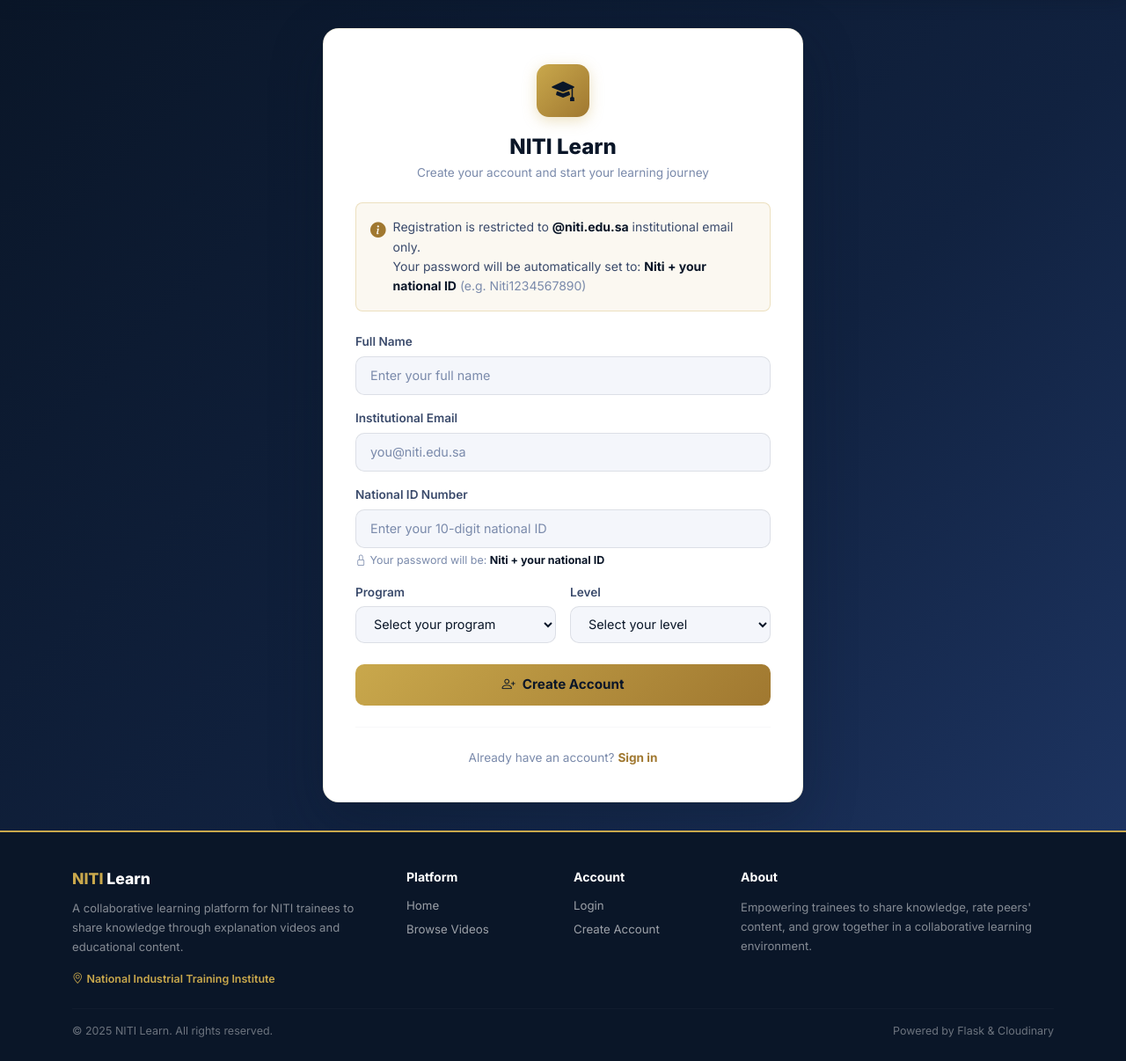
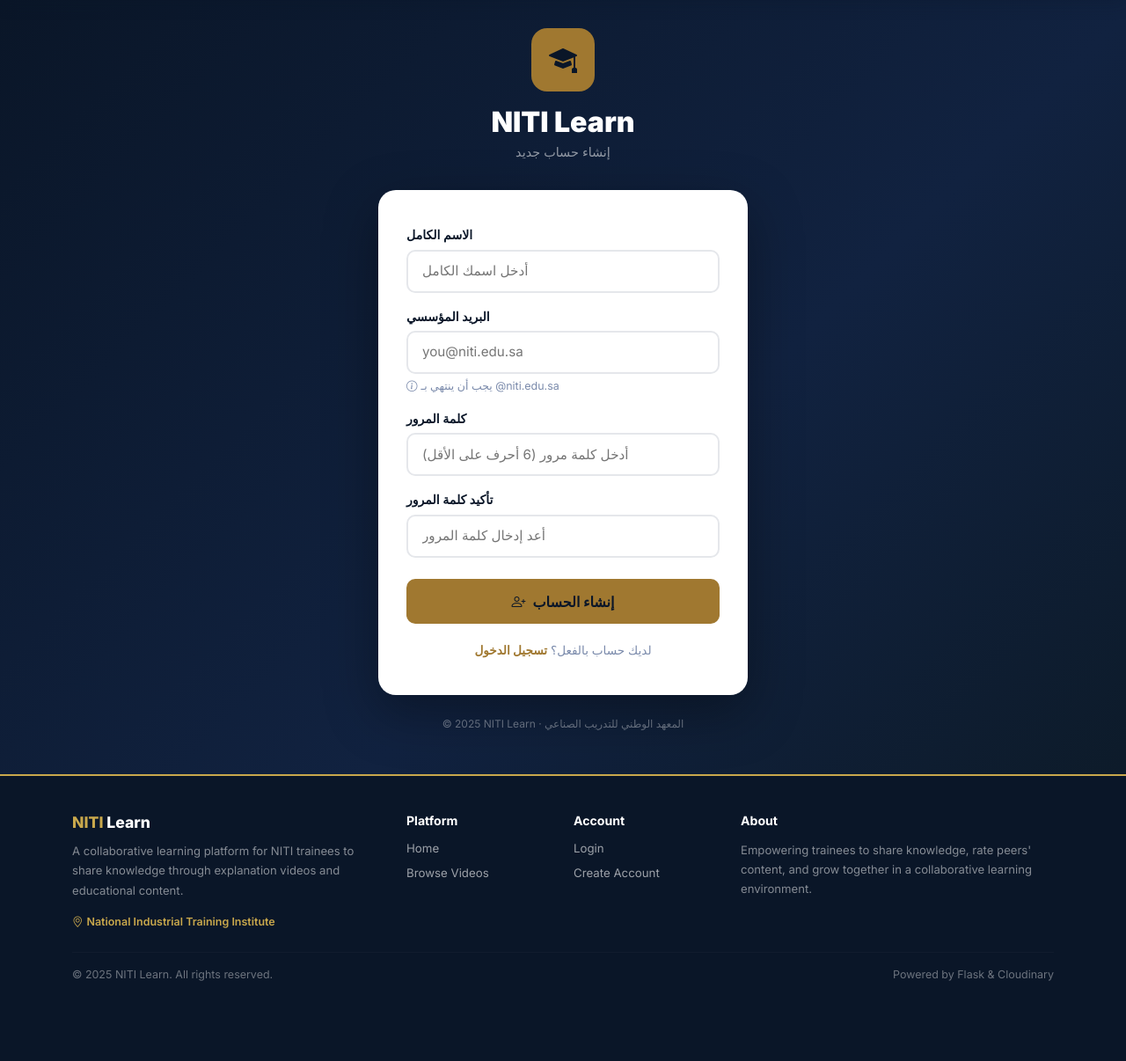
Before and after one commit to lywy71290-hue/peerlearn, a Flask app: page /register in a window 1280 px wide. Shown: the part 62-1268 px from the top of the page at 88% size. After the commit the page ends 1177 px from the top, so only its background shows below. Run offline with Flask 3, Linux system fonts and the light colour scheme; parts of the project's set-up code (start-up, migrations or seed data) failed here and were passed over; some libraries are stand-ins or nearby versions.

Commit message:
feat: self-registration with email+password+OTP, 1-year session

```diff
--- a/app.py
+++ b/app.py
@@ -1,5 +1,6 @@
 import os
 import logging
+from datetime import timedelta
 from flask import Flask, render_template
 from flask_sqlalchemy import SQLAlchemy
 from flask_login import LoginManager
@@ -16,6 +17,10 @@
 
     # ─── Configuration ────────────────────────────────────────────────────────
     app.config["SECRET_KEY"] = os.environ.get("SECRET_KEY", "dev-secret-key-change-in-prod")
+
+    # Session lasts 1 year
+    app.config["REMEMBER_COOKIE_DURATION"] = timedelta(days=365)
+    app.config["PERMANENT_SESSION_LIFETIME"] = timedelta(days=365)
 
     database_url = os.environ.get("DATABASE_URL", "")
     if not database_url:
--- a/routes/auth.py
+++ b/routes/auth.py
@@ -1,16 +1,19 @@
 from flask import Blueprint, render_template, redirect, url_for, flash, request, session
 from flask_login import login_user, logout_user, login_required, current_user
+from datetime import timedelta
 from app import db
 from models.user import User
 from models.otp import OTPCode
-from utils.email_notif import send_otp_email
+from utils.email_notif import send_otp_email, send_register_otp_email
 import logging
+import random
+import string
 
 logger = logging.getLogger(__name__)
 auth_bp = Blueprint("auth", __name__)
 
 
-# ─── Step 1: Email + Password ─────────────────────────────────────────────────
+# ─── Step 1: Email + Password (Login) ────────────────────────────────────────
 @auth_bp.route("/login", methods=["GET", "POST"])
 def login():
     if current_user.is_authenticated:
@@ -43,7 +46,6 @@
         if email_sent:
             flash(f"A 6-digit code has been sent to {user.email}. Enter it below.", "info")
         else:
-            # Dev fallback: show code on screen if email not configured
             flash(f"[DEV] Email not configured. Your code is: {otp.code}", "warning")
 
         return redirect(url_for("auth.verify_otp"))
@@ -51,7 +53,7 @@
     return render_template("auth/login.html")
 
 
-# ─── Step 2: Verify OTP ───────────────────────────────────────────────────────
+# ─── Step 2: Verify OTP (Login) ───────────────────────────────────────────────
 @auth_bp.route("/verify-otp", methods=["GET", "POST"])
 def verify_otp():
     if current_user.is_authenticated:
@@ -71,7 +73,6 @@
     if request.method == "POST":
         entered_code = request.form.get("otp_code", "").strip()
 
-        # Find the latest valid OTP for this user
         otp = OTPCode.query.filter_by(user_id=user_id, used=False)\
                            .order_by(OTPCode.created_at.desc()).first()
 
@@ -84,21 +85,21 @@
             flash("Incorrect code. Please try again.", "danger")
             return render_template("auth/verify_otp.html", email=user.email)
 
-        # ✅ OTP correct — mark as used and log in
+        # ✅ OTP correct — mark as used and log in (remember for 1 year)
         otp.used = True
         db.session.commit()
 
         session.pop("pending_user_id", None)
         next_page = session.pop("next_page", "") or url_for("main.dashboard")
 
-        login_user(user, remember=True)
+        login_user(user, remember=True, duration=timedelta(days=365))
         flash(f"Welcome back, {user.username}!", "success")
         return redirect(next_page)
 
     return render_template("auth/verify_otp.html", email=user.email)
 
 
-# ─── Resend OTP ───────────────────────────────────────────────────────────────
+# ─── Resend OTP (Login) ───────────────────────────────────────────────────────
 @auth_bp.route("/resend-otp", methods=["POST"])
 def resend_otp():
     user_id = session.get("pending_user_id")
@@ -109,11 +110,9 @@
     if not user:
         return redirect(url_for("auth.login"))
 
-    # Invalidate old OTPs
     OTPCode.query.filter_by(user_id=user_id, used=False).update({"used": True})
     db.session.commit()
 
-    # Generate new OTP
     otp = OTPCode(user_id=user.id)
     db.session.add(otp)
     db.session.commit()
@@ -145,56 +144,126 @@
     return render_template("auth/profile.html", videos=videos)
 
 
-# ─── Register (self-registration for trainees) ───────────────────────────────
+# ─── Register: Step 1 — Enter name, email, password ──────────────────────────
 @auth_bp.route("/register", methods=["GET", "POST"])
 def register():
     if current_user.is_authenticated:
         return redirect(url_for("main.dashboard"))
 
     if request.method == "POST":
-        username    = request.form.get("username", "").strip()
-        email       = request.form.get("email", "").strip().lower()
-        national_id = request.form.get("national_id", "").strip()
-        program     = request.form.get("program", "academic").strip()
-        level       = request.form.get("level", "Beginner").strip()
+        username         = request.form.get("username", "").strip()
+        email            = request.form.get("email", "").strip().lower()
+        password         = request.form.get("password", "").strip()
+        confirm_password = request.form.get("confirm_password", "").strip()
 
-        # Validate required fields
-        if not username or not email or not national_id:
-            flash("Please fill in all required fields.", "danger")
+        # Validate fields
+        if not username or not email or not password:
+            flash("يرجى تعبئة جميع الحقول المطلوبة.", "danger")
             return render_template("auth/register.html")
 
-        # Validate email domain
         if not email.endswith("@niti.edu.sa"):
-            flash("Only @niti.edu.sa institutional emails are allowed.", "danger")
+            flash("يُسمح فقط بالبريد المؤسسي @niti.edu.sa", "danger")
             return render_template("auth/register.html")
 
-        # Validate national ID
-        if not national_id.isdigit() or len(national_id) != 10:
-            flash("National ID must be exactly 10 digits.", "danger")
+        if len(password) < 6:
+            flash("كلمة المرور يجب أن تكون 6 أحرف على الأقل.", "danger")
             return render_template("auth/register.html")
 
-        # Check duplicates
-        if User.query.filter_by(email=email).first():
-            flash("An account with this email already exists.", "danger")
+        if password != confirm_password:
+            flash("كلمتا المرور غير متطابقتين.", "danger")
             return render_template("auth/register.html")
 
-        if User.query.filter_by(national_id=national_id).first():
-            flash("An account with this national ID already exists.", "danger")
+        # Check duplicate email
+        if User.query.filter_by(email=email).first():
+            flash("يوجد حساب بهذا البريد الإلكتروني بالفعل.", "danger")
             return render_template("auth/register.html")
 
-        # Create user — password = Niti + national_id
+        # Generate OTP code (6 digits)
+        otp_code = ''.join(random.choices(string.digits, k=6))
+
+        # Store pending registration data in session
+        session["pending_register"] = {
+            "username": username,
+            "email": email,
+            "password": password,
+            "otp_code": otp_code,
+        }
+
+        # Send OTP to email
+        email_sent = send_register_otp_email(email, username, otp_code)
+
+        if email_sent:
+            flash(f"أُرسل رمز التحقق إلى {email}. أدخله أدناه.", "info")
+        else:
+            flash(f"[DEV] الرمز هو: {otp_code}", "warning")
+
+        return redirect(url_for("auth.verify_register_otp"))
+
+    return render_template("auth/register.html")
+
+
+# ─── Register: Step 2 — Verify OTP ───────────────────────────────────────────
+@auth_bp.route("/verify-register-otp", methods=["GET", "POST"])
+def verify_register_otp():
+    if current_user.is_authenticated:
+        return redirect(url_for("main.dashboard"))
+
+    pending = session.get("pending_register")
+    if not pending:
+        flash("انتهت الجلسة. يرجى إعادة التسجيل.", "danger")
+        return redirect(url_for("auth.register"))
+
+    email = pending.get("email", "")
+
+    if request.method == "POST":
+        entered_code = request.form.get("otp_code", "").strip()
+
+        if entered_code != pending.get("otp_code"):
+            flash("الرمز غير صحيح. يرجى المحاولة مرة أخرى.", "danger")
+            return render_template("auth/verify_register_otp.html", email=email)
+
+        # ✅ OTP correct — create the user account
+        # Re-check email not taken (race condition guard)
+        if User.query.filter_by(email=email).first():
+            session.pop("pending_register", None)
+            flash("يوجد حساب بهذا البريد الإلكتروني بالفعل.", "danger")
+            return redirect(url_for("auth.register"))
+
         user = User(
-            username=username,
-            email=email,
-            national_id=national_id,
-            program=program,
-            level=level,
+            username=pending["username"],
+            email=pending["email"],
         )
-        user.set_password("Niti" + national_id)
+        user.set_password(pending["password"])
         db.session.add(user)
         db.session.commit()
 
-        flash("Account created successfully! You can now sign in.", "success")
-        return redirect(url_for("auth.login"))
+        session.pop("pending_register", None)
 
-    return render_template("auth/register.html")
+        # Log in immediately with 1-year session
+        login_user(user, remember=True, duration=timedelta(days=365))
+        flash(f"مرحباً {user.username}! تم إنشاء حسابك بنجاح.", "success")
+        return redirect(url_for("main.dashboard"))
+
+    return render_template("auth/verify_register_otp.html", email=email)
+
+
+# ─── Resend Register OTP ──────────────────────────────────────────────────────
+@auth_bp.route("/resend-register-otp", methods=["POST"])
+def resend_register_otp():
+    pending = session.get("pending_register")
+    if not pending:
+        return redirect(url_for("auth.register"))
+
+    # Generate new OTP
+    otp_code = ''.join(random.choices(string.digits, k=6))
+    pending["otp_code"] = otp_code
+    session["pending_register"] = pending
+
+    email_sent = send_register_otp_email(pending["email"], pending["username"], otp_code)
+
+    if email_sent:
+        flash(f"تم إرسال رمز جديد إلى {pending['email']}.", "info")
+    else:
+        flash(f"[DEV] الرمز الجديد هو: {otp_code}", "warning")
+
+    return redirect(url_for("auth.verify_register_otp"))
--- a/templates/auth/register.html
+++ b/templates/auth/register.html
@@ -1,120 +1,122 @@
 {% extends "base.html" %}
-{% block title %}Create Account — NITI Learn{% endblock %}
+{% block title %}إنشاء حساب — NITI Learn{% endblock %}
 
 {% block content %}
-<div class="auth-page">
-  <div class="container">
-    <div class="row justify-content-center">
-      <div class="col-sm-10 col-md-8 col-lg-6">
-        <div class="auth-card">
+<div style="min-height:100vh; display:flex; align-items:center; justify-content:center;
+            background:linear-gradient(135deg, var(--navy) 0%, #112240 60%, #0d1b2a 100%);
+            padding:2rem 1rem;">
 
-          <div class="text-center mb-4">
-            <div class="auth-logo">
+  <div style="width:100%; max-width:420px;">
+
+    <!-- Branding -->
+    <div style="text-align:center; margin-bottom:2rem;">
+      <div style="width:72px; height:72px; background:var(--gold-dark); border-radius:18px;
+                  display:flex; align-items:center; justify-content:center;
+                  margin:0 auto 1rem; font-size:2rem; color:var(--navy);">
         <i class="bi bi-mortarboard-fill"></i>
       </div>
-            <h4 style="font-weight:800; color:var(--navy); margin-bottom:.25rem;">NITI Learn</h4>
-            <p style="color:var(--text-muted); font-size:.85rem; margin:0;">Create your account and start your learning journey</p>
+      <h1 style="color:#fff; font-weight:900; font-size:2rem; margin-bottom:.25rem;">NITI Learn</h1>
+      <p style="color:rgba(255,255,255,.55); font-size:.9rem; margin:0;">إنشاء حساب جديد</p>
     </div>
+
+    <!-- Card -->
+    <div style="background:#fff; border-radius:20px; padding:2.5rem 2rem;
+                box-shadow:0 20px 60px rgba(0,0,0,.35);">
 
       {% with messages = get_flashed_messages(with_categories=true) %}
         {% for cat, msg in messages %}
-              <div class="alert alert-{{ 'danger' if cat == 'error' else cat }} alert-dismissible fade show rounded-3 mb-3" role="alert">
-                <i class="bi bi-exclamation-circle me-2"></i>{{ msg }}
-                <button type="button" class="btn-close" data-bs-dismiss="alert"></button>
+          <div style="padding:.7rem 1rem; border-radius:8px; margin-bottom:1rem; font-size:.86rem;
+                      background:{{ '#fef2f2' if cat == 'danger' else ('#fffbeb' if cat == 'warning' else '#eff6ff') }};
+                      color:{{ '#dc2626' if cat == 'danger' else ('#92400e' if cat == 'warning' else '#1d4ed8') }};
+                      border:1px solid {{ '#fecaca' if cat == 'danger' else ('#fde68a' if cat == 'warning' else '#bfdbfe') }};">
+            <i class="bi bi-{{ 'exclamation-circle' if cat == 'danger' else ('exclamation-triangle' if cat == 'warning' else 'info-circle') }} me-1"></i>{{ msg }}
           </div>
         {% endfor %}
       {% endwith %}
 
-          <!-- Info notice -->
-          <div class="d-flex align-items-start gap-2 mb-4 p-3 rounded-3"
-               style="background:rgba(201,168,76,.08); border:1px solid rgba(201,168,76,.3);">
-            <i class="bi bi-info-circle-fill" style="color:var(--gold-dark); font-size:1.1rem; margin-top:.1rem;"></i>
-            <small style="color:var(--text-mid); line-height:1.6;">
-              Registration is restricted to <strong style="color:var(--navy);">@niti.edu.sa</strong> institutional email only.<br>
-              Your password will be automatically set to: <strong style="color:var(--navy);">Niti + your national ID</strong>
-              <span style="color:var(--text-muted);">(e.g. Niti1234567890)</span>
+      <form method="POST" action="{{ url_for('auth.register') }}">
+
+        <!-- Full Name -->
+        <div style="margin-bottom:1rem;">
+          <label style="display:block; font-weight:600; color:var(--navy); font-size:.88rem; margin-bottom:.4rem;">
+            الاسم الكامل
+          </label>
+          <input type="text" name="username" required minlength="3" maxlength="80"
+                 placeholder="أدخل اسمك الكامل"
+                 style="width:100%; padding:.7rem 1rem; border:2px solid #e5e7eb; border-radius:10px;
+                        font-size:.95rem; outline:none; font-family:inherit; color:var(--navy);
+                        transition:border-color .15s; box-sizing:border-box;"
+                 onfocus="this.style.borderColor='var(--gold-dark)'"
+                 onblur="this.style.borderColor='#e5e7eb'">
+        </div>
+
+        <!-- Email -->
+        <div style="margin-bottom:1rem;">
+          <label style="display:block; font-weight:600; color:var(--navy); font-size:.88rem; margin-bottom:.4rem;">
+            البريد المؤسسي
+          </label>
+          <input type="email" name="email" required autocomplete="email"
+                 placeholder="you@niti.edu.sa"
+                 style="width:100%; padding:.7rem 1rem; border:2px solid #e5e7eb; border-radius:10px;
+                        font-size:.95rem; outline:none; font-family:inherit; color:var(--navy);
+                        transition:border-color .15s; box-sizing:border-box;"
+                 onfocus="this.style.borderColor='var(--gold-dark)'"
+                 onblur="this.style.borderColor='#e5e7eb'">
+          <small style="color:var(--text-muted); font-size:.78rem; margin-top:.3rem; display:block;">
+            <i class="bi bi-info-circle me-1"></i>يجب أن ينتهي بـ @niti.edu.sa
           </small>
         </div>
 
-          <form method="POST" action="{{ url_for('auth.register') }}">
-
-            <div class="row g-3">
-              <!-- Full Name -->
-              <div class="col-12">
-                <label class="form-label-custom">Full Name</label>
-                <input type="text" name="username" class="form-control-custom"
-                       placeholder="Enter your full name" required minlength="3" maxlength="80">
+        <!-- Password -->
+        <div style="margin-bottom:1rem;">
+          <label style="display:block; font-weight:600; color:var(--navy); font-size:.88rem; margin-bottom:.4rem;">
+            كلمة المرور
+          </label>
+          <input type="password" name="password" required minlength="6"
+                 placeholder="أدخل كلمة مرور (6 أحرف على الأقل)"
+                 style="width:100%; padding:.7rem 1rem; border:2px solid #e5e7eb; border-radius:10px;
+                        font-size:.95rem; outline:none; font-family:inherit; color:var(--navy);
+                        transition:border-color .15s; box-sizing:border-box;"
+                 onfocus="this.style.borderColor='var(--gold-dark)'"
+                 onblur="this.style.borderColor='#e5e7eb'">
         </div>
 
-              <!-- Email -->
-              <div class="col-12">
-                <label class="form-label-custom">Institutional Email</label>
-                <input type="email" name="email" class="form-control-custom"
-                       placeholder="you@niti.edu.sa" required autocomplete="email">
+        <!-- Confirm Password -->
+        <div style="margin-bottom:1.5rem;">
+          <label style="display:block; font-weight:600; color:var(--navy); font-size:.88rem; margin-bottom:.4rem;">
+            تأكيد كلمة المرور
+          </label>
+          <input type="password" name="confirm_password" required minlength="6"
+                 placeholder="أعد إدخال كلمة المرور"
+                 style="width:100%; padding:.7rem 1rem; border:2px solid #e5e7eb; border-radius:10px;
+                        font-size:.95rem; outline:none; font-family:inherit; color:var(--navy);
+                        transition:border-color .15s; box-sizing:border-box;"
+                 onfocus="this.style.borderColor='var(--gold-dark)'"
+                 onblur="this.style.borderColor='#e5e7eb'">
         </div>
 
-              <!-- National ID -->
-              <div class="col-12">
-                <label class="form-label-custom">National ID Number</label>
-                <input type="text" name="national_id" id="national_id" class="form-control-custom"
-                       placeholder="Enter your 10-digit national ID" required
-                       pattern="\d{10}" maxlength="10" minlength="10"
-                       title="National ID must be exactly 10 digits">
-                <small style="color:var(--text-muted); font-size:.78rem; margin-top:.3rem; display:block;">
-                  <i class="bi bi-lock me-1"></i>Your password will be: <strong id="pwPreview" style="color:var(--navy);">Niti + your national ID</strong>
-                </small>
-              </div>
+        <button type="submit"
+                style="width:100%; padding:.85rem; background:var(--gold-dark); color:var(--navy);
+                       border:none; border-radius:10px; font-weight:800; font-size:1rem;
+                       cursor:pointer; transition:opacity .2s; font-family:inherit;">
+          <i class="bi bi-person-plus me-2"></i>إنشاء الحساب
+        </button>
+      </form>
 
-              <!-- Program -->
-              <div class="col-md-6">
-                <label class="form-label-custom">Program</label>
-                <select name="program" class="form-control-custom" required>
-                  <option value="" disabled selected>Select your program</option>
-                  <option value="academic">Academic</option>
-                  <option value="job_skills">Job Skills</option>
-                </select>
-              </div>
-
-              <!-- Level -->
-              <div class="col-md-6">
-                <label class="form-label-custom">Level</label>
-                <select name="level" class="form-control-custom" required>
-                  <option value="" disabled selected>Select your level</option>
-                  <option value="Beginner">Beginner</option>
-                  <option value="Elementary">Elementary</option>
-                  <option value="Pre-Intermediate">Pre-Intermediate</option>
-                  <option value="Intermediate">Intermediate</option>
-                  <option value="Upper-Intermediate">Upper-Intermediate</option>
-                  <option value="Advanced">Advanced</option>
-                </select>
+      <div style="text-align:center; margin-top:1.25rem;">
+        <p style="color:var(--text-muted); font-size:.85rem; margin:0;">
+          لديك حساب بالفعل؟
+          <a href="{{ url_for('auth.login') }}"
+             style="color:var(--gold-dark); font-weight:700; text-decoration:none;">
+            تسجيل الدخول
+          </a>
+        </p>
       </div>
     </div>
 
-            <button type="submit" class="btn-gold w-100 justify-content-center mt-4" style="padding:.75rem;">
-              <i class="bi bi-person-plus"></i> Create Account
-            </button>
-          </form>
-
-          <hr style="border-color:var(--border); margin:1.5rem 0;">
-
-          <p class="text-center mb-0" style="font-size:.85rem; color:var(--text-muted);">
-            Already have an account?
-            <a href="{{ url_for('auth.login') }}" style="color:var(--gold-dark); font-weight:700;">Sign in</a>
+    <p style="text-align:center; color:rgba(255,255,255,.35); font-size:.75rem; margin-top:1.5rem;">
+      © 2025 NITI Learn · المعهد الوطني للتدريب الصناعي
     </p>
   </div>
 </div>
-    </div>
-  </div>
-</div>
-
-<script>
-  const idInput = document.getElementById('national_id');
-  const pwPreview = document.getElementById('pwPreview');
-  if (idInput && pwPreview) {
-    idInput.addEventListener('input', function() {
-      const val = this.value.trim();
-      pwPreview.textContent = val ? 'Niti' + val : 'Niti + your national ID';
-    });
-  }
-</script>
 {% endblock %}
```
Also changed, not shown: templates/auth/verify_register_otp.html (added, +161 -0 lines), utils/email_notif.py (+27 -0 lines). Lines whose indentation alone changed are shown as unchanged.
